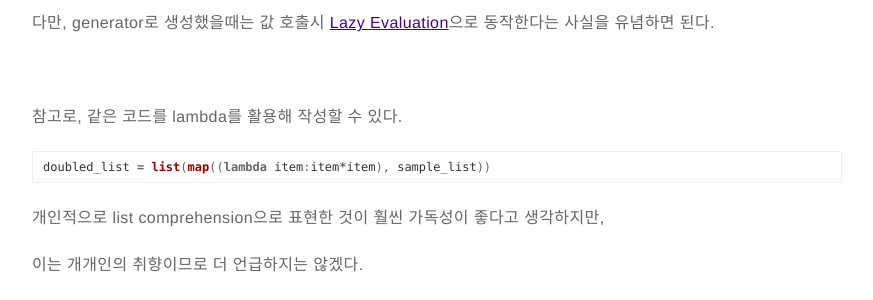
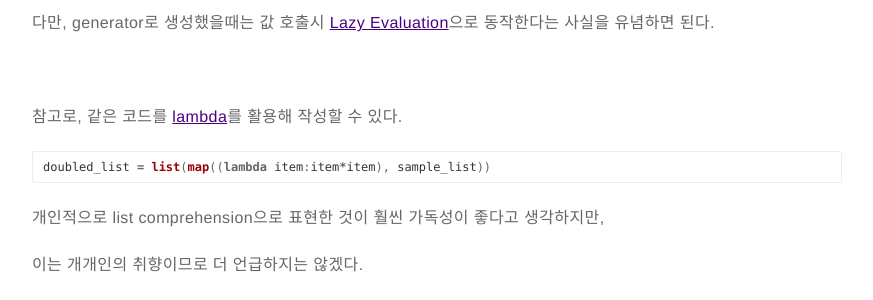
Before and after one commit to itholic/itholic.github.io, a Jekyll site: the page built from _posts/python/2018-11-03-python-comprehension.md, in a window 1280 px wide and 900 px high, scrolled down 2124 px. Shown: the part 152-452 px from the top of the window, without its empty margins (203-1076 px from the left). Built offline with Jekyll 4.4.1, drawn with Linux system fonts in a browser that asks for light colours; comment, search, counter and statistics services are not loaded; part of the change alters nothing that is shown.

````diff
--- a/_posts/python/2018-11-03-python-comprehension.md
+++ b/_posts/python/2018-11-03-python-comprehension.md
@@ -106,7 +106,7 @@ generator expression이라고 부르는 것 뿐이다.
 
 <br/>
 
-참고로, 같은 코드를 lambda를 활용해 작성할 수 있다.
+참고로, 같은 코드를 <a href="https://itholic.github.io/python-lambda/" target="_blank">lambda</a>를 활용해 작성할 수 있다.
 
 ```python
 doubled_list = list(map((lambda item:item*item), sample_list))
````
